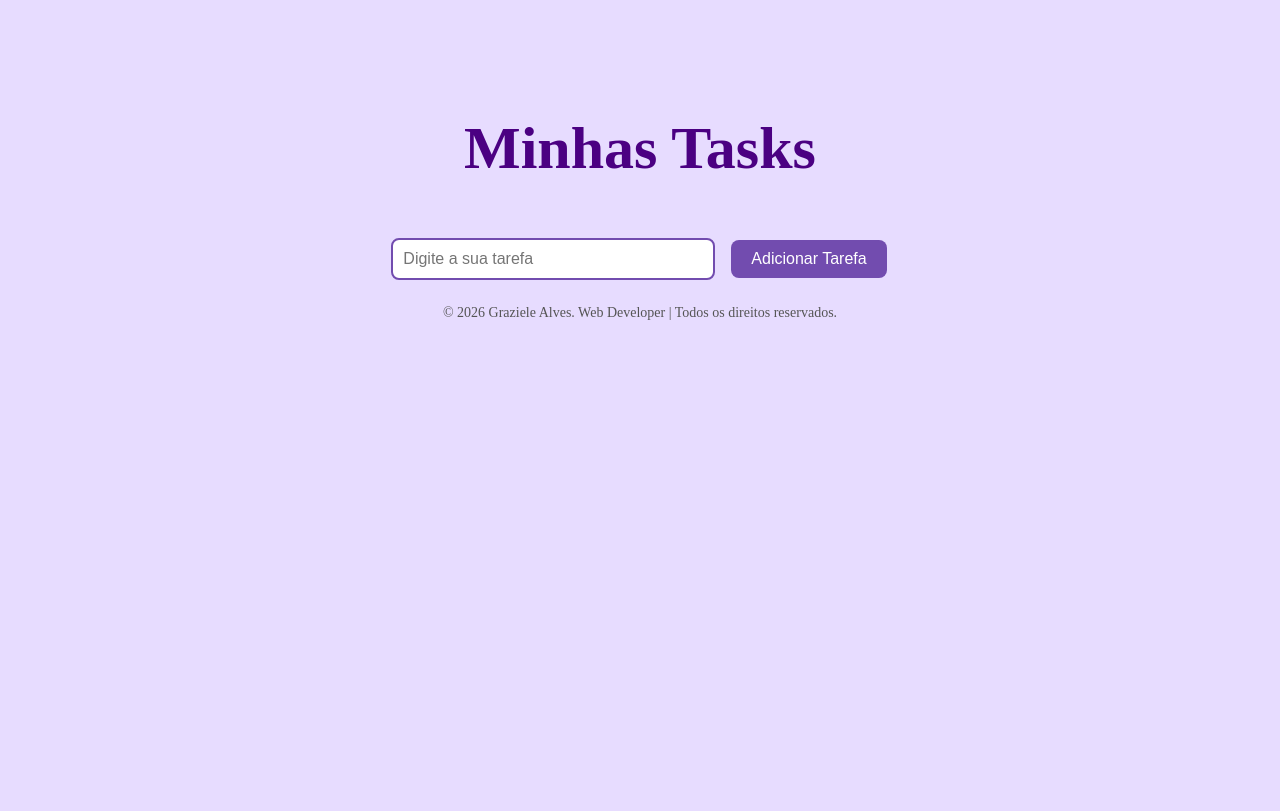
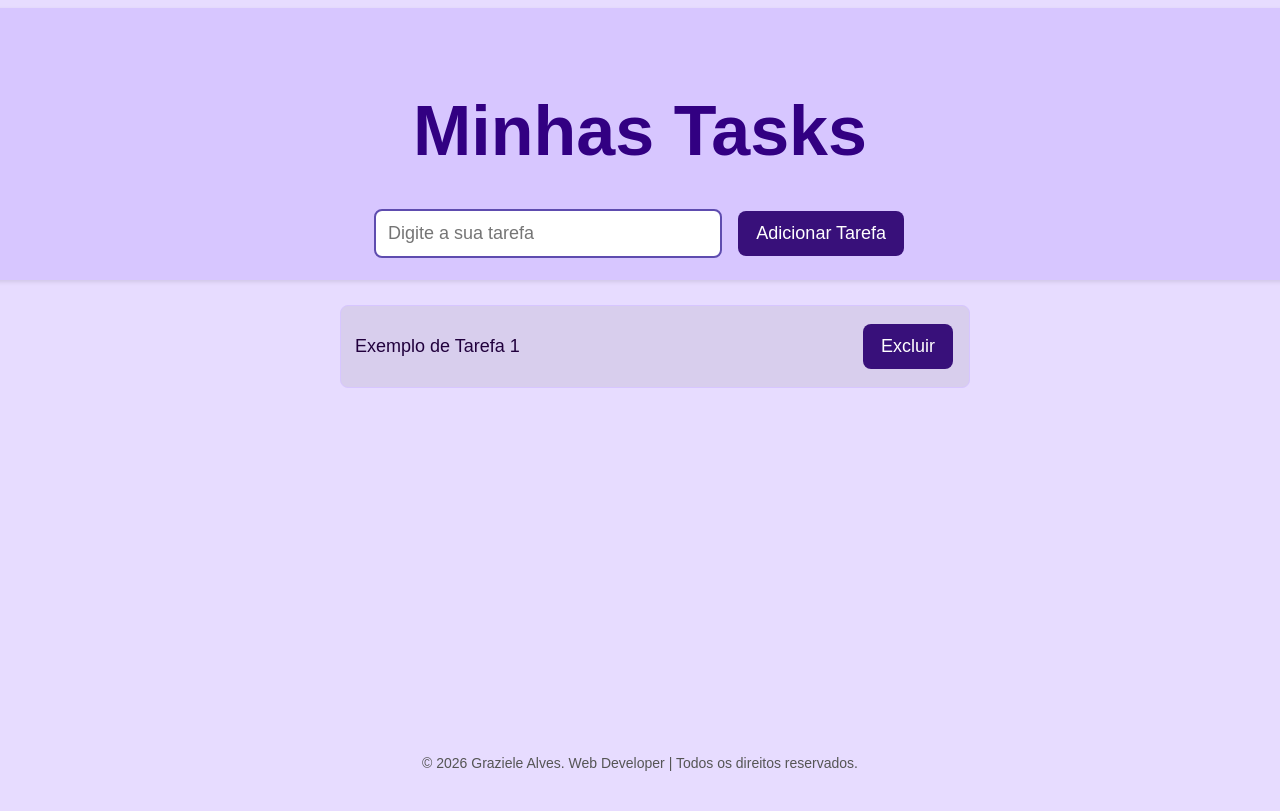
Before and after one commit to grazi-alves/My-Task-Streak, a plain HTML site: page index.html in a window 1280 px wide. Drawn offline with Linux system fonts and the light colour scheme.

Commit message:
Feat: Ajustes de layout

```diff
--- a/index.html
+++ b/index.html
@@ -18,7 +18,7 @@
     <main>
 
          <ul id="task-list">
-
+            <li>Exemplo de Tarefa 1 <button class="delete-button">Excluir</button></li>
         </ul>
     </main>
 
--- a/style.css
+++ b/style.css
@@ -1,45 +1,85 @@
 body {
-  margin: 100px 200px;
   background-color: #e7dcff;
   color: #21003d;
   text-align: center;
-  font-family: Arial, Helvetica, sans-serif
+  font-family: Arial, Helvetica, sans-serif;
   font-size: 16px;
   line-height: 1.6;
+
+  display: flex;
+  flex-direction: column;
+  align-items: center;
+  min-height: 100vh;
 }
+header {
+  background-color: #d7c6ff;
+  padding: 20px;
+  width: 100%;
+  box-shadow: 0 2px 4px rgba(0, 0, 0, 0.1);
+}
+main {
+  width: 600px;
+  max-width: 95%;
+}
+
 h1  {
-  color: #4b0082;
-  font-size: 60px;
+  color: #320082;
+  font-size: 70px;
+  margin-bottom: 20px;
 }
+
 input[type="text"] {
-  padding: 10px;
-  font-size: 16px;
-  border: 2px solid #724caf;
+  padding: 12px;
+  font-size: 18px;
+  border: 2px solid #5e4caf;
   border-radius: 8px;
-  width: 300px;
+  width: 320px;
   margin-right: 10px;
 }
 
 button {
-  background-color: #724caf;
+  background-color: #38107a;
   color: white;
   border: none;
-  padding: 10px 20px;
+  padding: 12px 18px;
   text-align: center;
   text-decoration: none;
   display: inline-block;
-  font-size: 16px;
+  font-size: 18px;
   margin: 4px 2px;
   cursor: pointer;
-  transition: 0.5s ease;
+  transition: 0.2s ease;
   border-radius: 8px;
 }
+
 button:hover {
   background-color: #715f8c;
+  transform: translateY(-1px);
+}
+
+ul {
+  list-style: none;
+  margin-top: 25px;
+  padding: 0;
+}
+
+li {
+  text-align: left;
+  font-size: 18px;
+  margin: 10px auto;
+  padding: 14px;
+  background-color: #5555551a;
+  border: 1px solid #d7c6ff;
+  border-radius: 8px;
+  width: 100%;
+  display: flex;
+  justify-content: space-between;
+  align-items: center;
 }
 
 footer {
-  margin-top: 20px;
+  margin-top: auto;
+  padding: 20px;
   font-size: 14px;
   color: #555555;
 }
```
